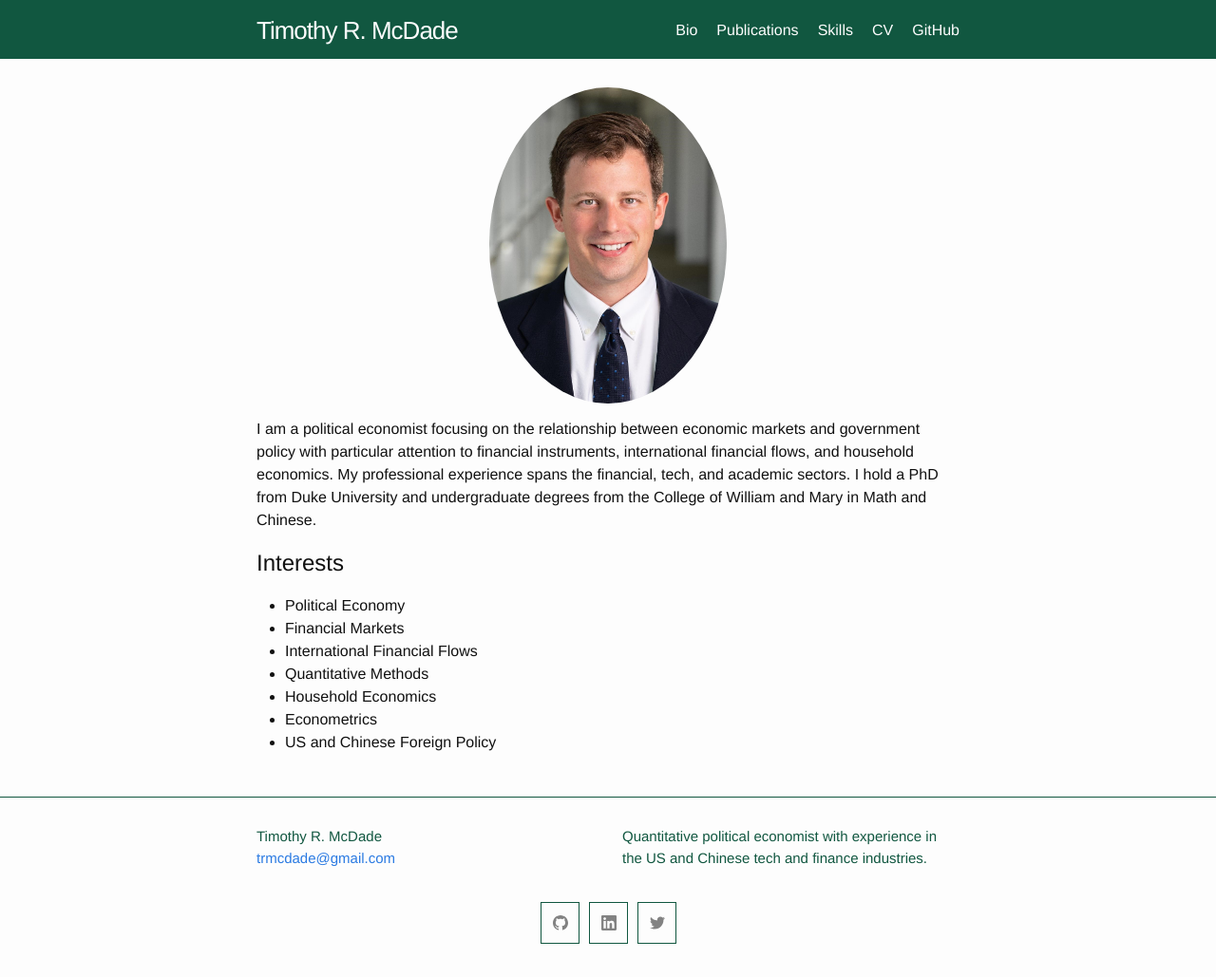
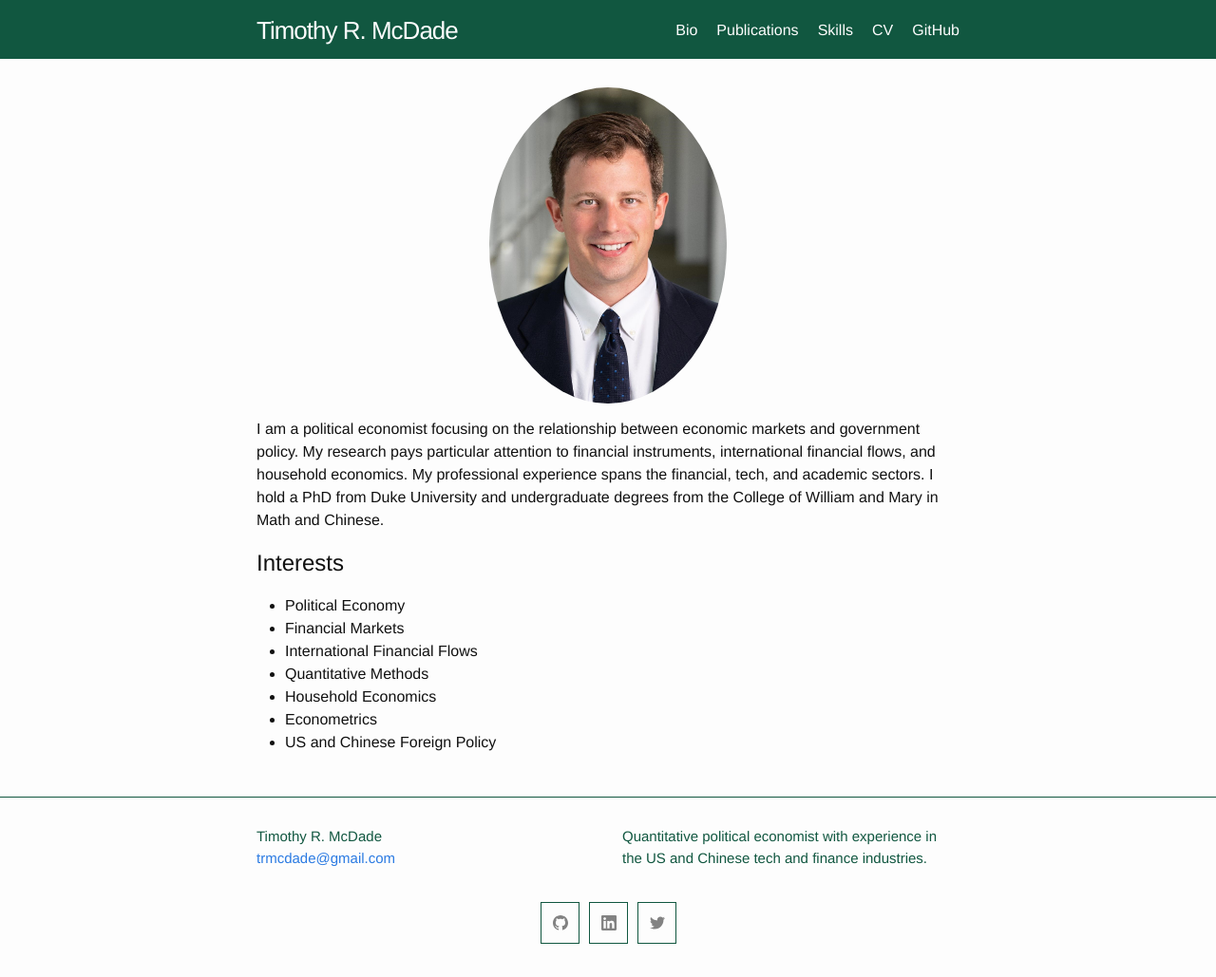
Before and after one commit to trmcdade/trmcdade.github.io, a Jekyll site: the page built from index.md, in a window 1280 px wide. Shown: the whole page at 95% size. Built offline with Jekyll 4.4.1, drawn with Linux system fonts in a browser that asks for light colours.

Commit message:
Update index.md

```diff
--- a/index.md
+++ b/index.md
@@ -6,7 +6,7 @@ layout: home
   <a href="url"><img src= "/assets/images/portrait_web.jpg" width="250" style="border-radius:50%"></a>
 </p>
 
-I am a political economist focusing on the relationship between economic markets and government policy with particular attention to financial instruments, international financial flows, and household economics. My professional experience spans the financial, tech, and academic sectors. I hold a PhD from Duke University and undergraduate degrees from the College of William and Mary in Math and Chinese.
+I am a political economist focusing on the relationship between economic markets and government policy. My research pays particular attention to financial instruments, international financial flows, and household economics. My professional experience spans the financial, tech, and academic sectors. I hold a PhD from Duke University and undergraduate degrees from the College of William and Mary in Math and Chinese.
 
 ## Interests
 - Political Economy
```
